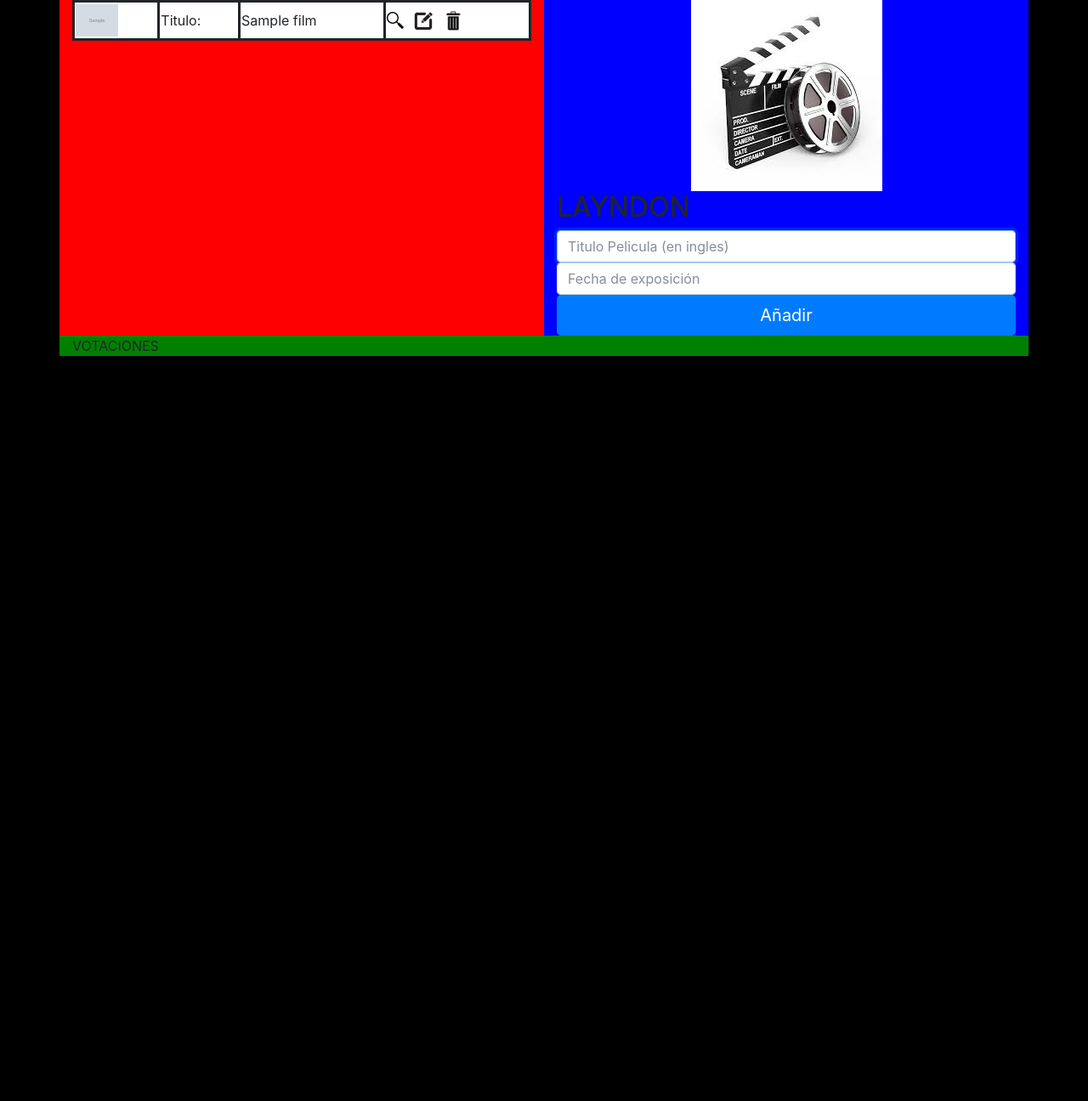
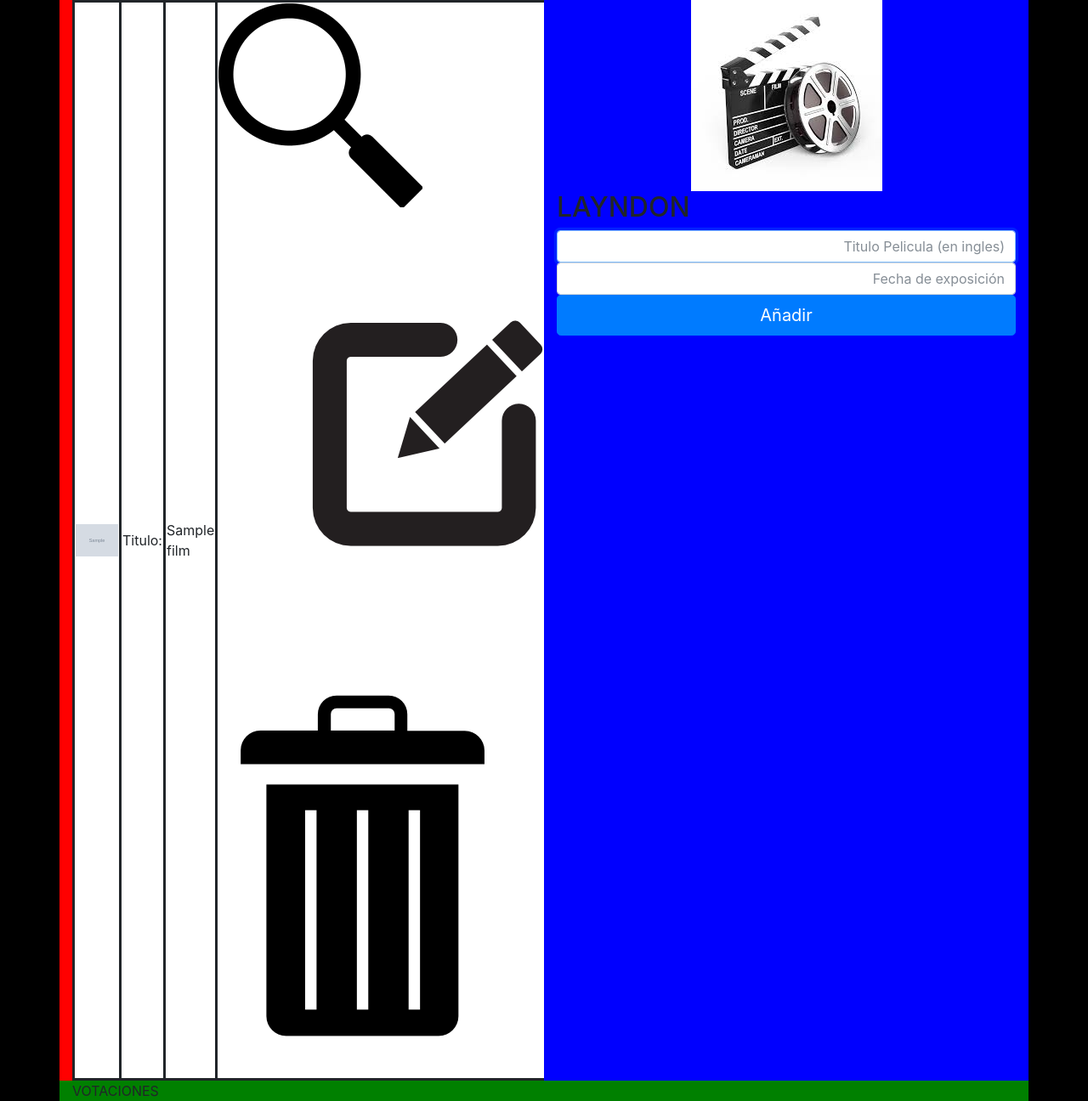
Before and after one commit to Davidfhk/Layndon, a PHP site: template App/layndon/templates/admin/profile.twig in a window 1280 px wide. Shown: the whole page at 85% size. Before the commit the page ends 419 px from the top, so only its background shows below. Run offline with PHP 8.4, Linux system fonts and the light colour scheme; the template is opened without the code that fills it: most values are stand-ins (such as "Sample title", 1, 10 or a date in 2020); grey boxes marked "Sample" are stand-in pictures; some libraries are stand-ins or nearby versions.

Commit message:
Por ahora comentaremos los estilos que se referian a las imagenes (ahora seran input)

```diff
--- a/App/layndon/css/admin.css
+++ b/App/layndon/css/admin.css
@@ -6,15 +6,19 @@ body{
 	width: 50px;
 }
 
-#delete-film{
+/*#delete-film{
 	text-align: right;
 }
 
-#delete-image,#see-image{
+.delete-image,.see-image{
   width: 20px;
 }
-#edit-image{
+.edit-image{
 	width: 40px;
+}*/
+input{
+	width: 20px;
+	text-align: right;
 }
 
 #logo{
```
